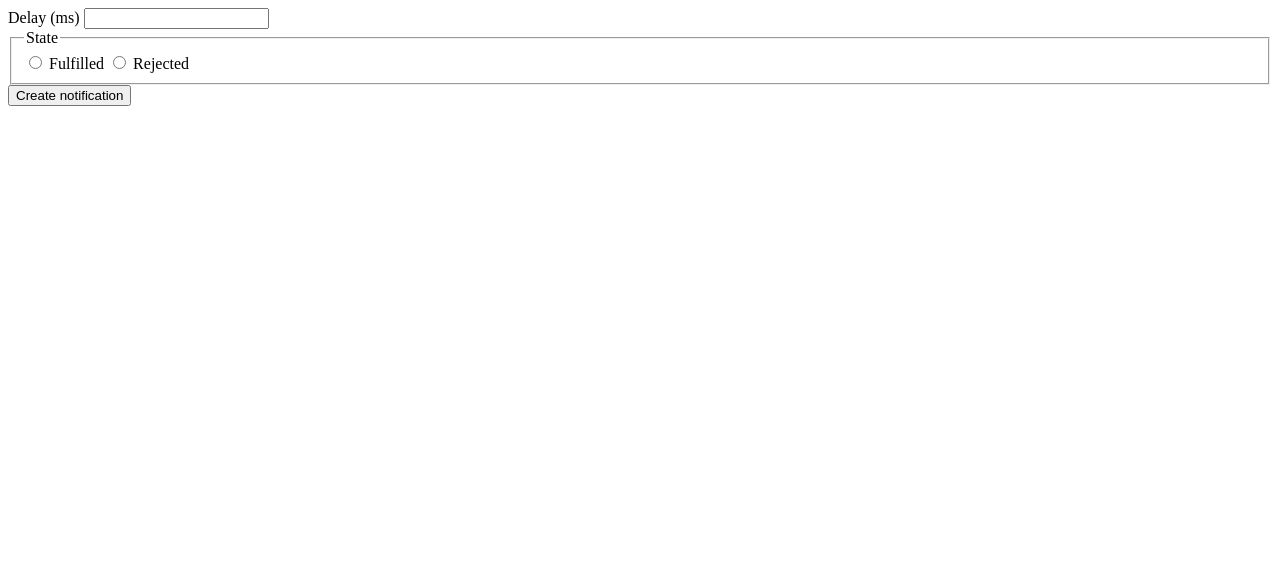
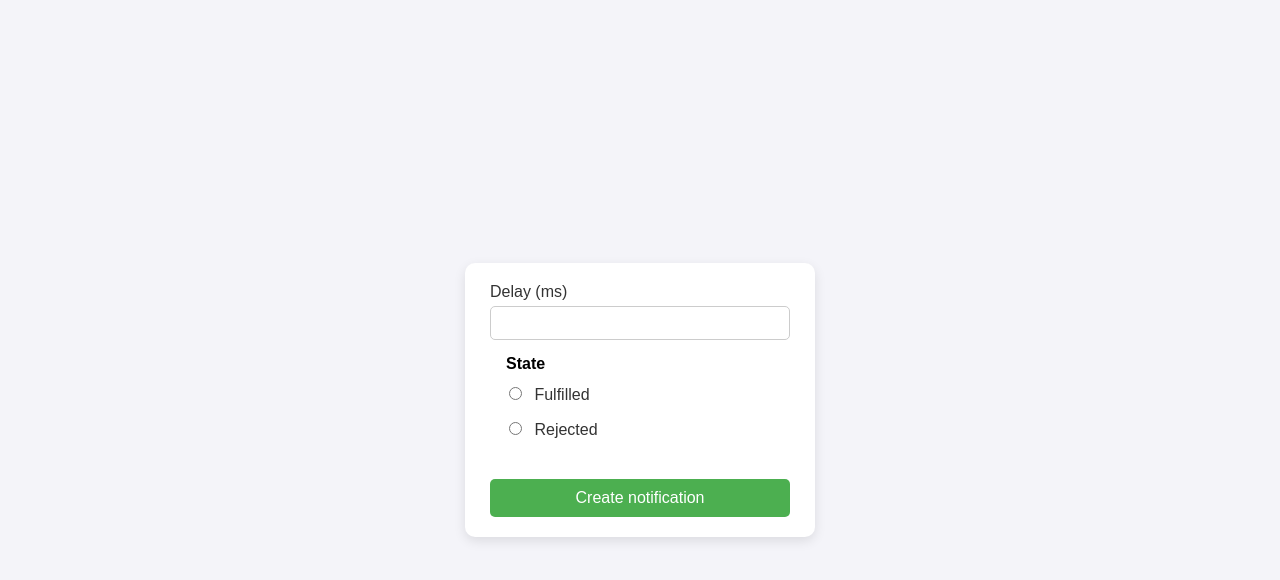
Before and after one commit to denkcode/goit-js-hw-10, a plain HTML site: page 2-snackbar.html in a window 1280 px wide. Drawn offline with Linux system fonts and the light colour scheme.

Commit message:
Deploying to gh-pages from @ denkcode/goit-js-hw-10@dcef71d2317c2c791d2b350475af1b50a8bb694e 🚀

```diff
--- a/2-snackbar.html
+++ b/2-snackbar.html
@@ -4,11 +4,10 @@
   <meta charset="UTF-8" />
   <meta name="viewport" content="width=device-width, initial-scale=1.0" />
   <title>Snackbar</title>
-  <link rel="stylesheet" href="../css/styles.css" />
-  <link rel="stylesheet" href="../css/snackbar.css" />
   <script type="module" crossorigin src="/goit-js-hw-10/snackbar.js"></script>
-  <link rel="modulepreload" crossorigin href="/goit-js-hw-10/assets/modulepreload-polyfill-B5Qt9EMX.js">
+  <link rel="modulepreload" crossorigin href="/goit-js-hw-10/assets/main-BOM06722.js">
   <link rel="modulepreload" crossorigin href="/goit-js-hw-10/assets/vendor-BZoxUzx5.js">
+  <link rel="stylesheet" crossorigin href="/goit-js-hw-10/assets/main-DkJkNRV6.css">
   <link rel="stylesheet" crossorigin href="/goit-js-hw-10/assets/vendor-DRAOUfWK.css">
 </head>
 <body>
@@ -35,5 +34,6 @@
   </form>
 
 
+
 </body>
 </html>
--- a/assets/modulepreload-polyfill-B5Qt9EMX.js
+++ b/assets/main-BOM06722.js
@@ -1,2 +1,2 @@
 (function(){const t=document.createElement("link").relList;if(t&&t.supports&&t.supports("modulepreload"))return;for(const e of document.querySelectorAll('link[rel="modulepreload"]'))i(e);new MutationObserver(e=>{for(const r of e)if(r.type==="childList")for(const o of r.addedNodes)o.tagName==="LINK"&&o.rel==="modulepreload"&&i(o)}).observe(document,{childList:!0,subtree:!0});function s(e){const r={};return e.integrity&&(r.integrity=e.integrity),e.referrerPolicy&&(r.referrerPolicy=e.referrerPolicy),e.crossOrigin==="use-credentials"?r.credentials="include":e.crossOrigin==="anonymous"?r.credentials="omit":r.credentials="same-origin",r}function i(e){if(e.ep)return;e.ep=!0;const r=s(e);fetch(e.href,r)}})();
-//# sourceMappingURL=modulepreload-polyfill-B5Qt9EMX.js.map
+//# sourceMappingURL=main-BOM06722.js.map
--- a/snackbar.js
+++ b/snackbar.js
@@ -1,2 +1,2 @@
-import"./assets/modulepreload-polyfill-B5Qt9EMX.js";import{i}from"./assets/vendor-BZoxUzx5.js";document.addEventListener("DOMContentLoaded",()=>{const t=document.querySelector(".form");t.addEventListener("submit",s=>{s.preventDefault();const n=s.currentTarget.querySelector('input[name="delay"]'),o=Number(n.value),r=s.currentTarget.querySelector('input[name="state"]:checked');if(!r)return;const m=r.value;t.reset(),new Promise((e,u)=>{setTimeout(()=>{m==="fulfilled"?e(`✅ Fulfilled promise in ${o}ms`):u(`❌ Rejected promise in ${o}ms`)},o)}).then(e=>{i.success({title:"Успіх",message:e,position:"topRight",timeout:3e3}),t.reset()}).catch(e=>{i.error({title:"Помилка",message:e,position:"topRight",timeout:3e3}),t.reset()})})});
+import"./assets/main-BOM06722.js";import{i}from"./assets/vendor-BZoxUzx5.js";document.addEventListener("DOMContentLoaded",()=>{const t=document.querySelector(".form");t.addEventListener("submit",s=>{s.preventDefault();const n=s.currentTarget.querySelector('input[name="delay"]'),o=Number(n.value),r=s.currentTarget.querySelector('input[name="state"]:checked');if(!r)return;const m=r.value;t.reset(),new Promise((e,u)=>{setTimeout(()=>{m==="fulfilled"?e(`✅ Fulfilled promise in ${o}ms`):u(`❌ Rejected promise in ${o}ms`)},o)}).then(e=>{i.success({title:"Успіх",message:e,position:"topRight",timeout:3e3}),t.reset()}).catch(e=>{i.error({title:"Помилка",message:e,position:"topRight",timeout:3e3}),t.reset()})})});
 //# sourceMappingURL=snackbar.js.map
--- a/timer.js
+++ b/timer.js
@@ -1,2 +1,2 @@
-import"./assets/modulepreload-polyfill-B5Qt9EMX.js";import{f as S,i as C}from"./assets/vendor-BZoxUzx5.js";let o=null,l=null;const m=document.querySelector("#datetime-picker"),s=document.querySelector("[data-start]"),r=document.querySelector("[data-days]"),d=document.querySelector("[data-hours]"),c=document.querySelector("[data-minutes]"),u=document.querySelector("[data-seconds]"),x={enableTime:!0,time_24hr:!0,defaultDate:new Date,minuteIncrement:1,onClose(t){const e=t[0];if(e<=new Date){C.warning({title:"Помилка",message:"Please choose a date in the future",position:"topRight",timeout:3e3}),s.disabled=!0,o=null;return}o=e,s.disabled=!1,console.log("Selected date:",o)}};S("#datetime-picker",x);function b(t){const f=Math.floor(t/864e5),h=Math.floor(t%864e5/36e5),y=Math.floor(t%864e5%36e5/6e4),p=Math.floor(t%864e5%36e5%6e4/1e3);return{days:f,hours:h,minutes:y,seconds:p}}function a(t){return String(t).padStart(2,"0")}function i(){const e=o-new Date;if(e<=0){clearInterval(l),m.disabled=!1,s.disabled=!1,r.textContent="00",d.textContent="00",c.textContent="00",u.textContent="00";return}const n=b(e);r.textContent=a(n.days),d.textContent=a(n.hours),c.textContent=a(n.minutes),u.textContent=a(n.seconds)}s.addEventListener("click",()=>{o&&(s.disabled=!0,m.disabled=!0,i(),l=setInterval(i,1e3))});
+import"./assets/main-BOM06722.js";import{f as S,i as C}from"./assets/vendor-BZoxUzx5.js";let o=null,l=null;const m=document.querySelector("#datetime-picker"),s=document.querySelector("[data-start]"),r=document.querySelector("[data-days]"),d=document.querySelector("[data-hours]"),c=document.querySelector("[data-minutes]"),u=document.querySelector("[data-seconds]"),x={enableTime:!0,time_24hr:!0,defaultDate:new Date,minuteIncrement:1,onClose(t){const e=t[0];if(e<=new Date){C.warning({title:"Помилка",message:"Please choose a date in the future",position:"topRight",timeout:3e3}),s.disabled=!0,o=null;return}o=e,s.disabled=!1,console.log("Selected date:",o)}};S("#datetime-picker",x);function b(t){const f=Math.floor(t/864e5),h=Math.floor(t%864e5/36e5),y=Math.floor(t%864e5%36e5/6e4),p=Math.floor(t%864e5%36e5%6e4/1e3);return{days:f,hours:h,minutes:y,seconds:p}}function a(t){return String(t).padStart(2,"0")}function i(){const e=o-new Date;if(e<=0){clearInterval(l),m.disabled=!1,s.disabled=!1,r.textContent="00",d.textContent="00",c.textContent="00",u.textContent="00";return}const n=b(e);r.textContent=a(n.days),d.textContent=a(n.hours),c.textContent=a(n.minutes),u.textContent=a(n.seconds)}s.addEventListener("click",()=>{o&&(s.disabled=!0,m.disabled=!0,i(),l=setInterval(i,1e3))});
 //# sourceMappingURL=timer.js.map
```
Also changed, not shown: 1-timer.html (+3 -3 lines), index.html (+2 -1 lines), assets/main-DkJkNRV6.css (renamed from assets/index-DkJkNRV6.css), 4 other files.
